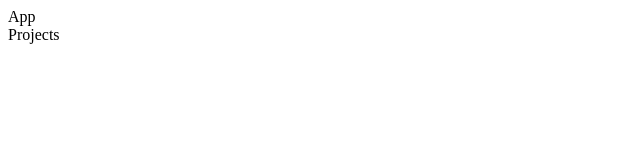
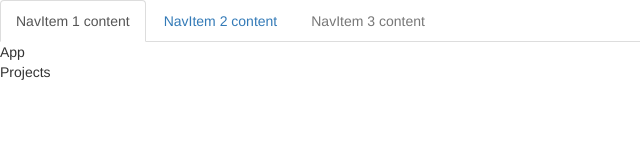
Before and after one commit to rewhsu/react-portfolio-website, a React app: page / in a window 1280 px wide. Shown: the whole page, without its empty margins (0-640 px from the left). Built offline with nearby package versions, Linux system fonts and the light colour scheme.

Commit message:
(develop) Implement working sample react bootstrap navbar

```diff
--- a/client/components/App.js
+++ b/client/components/App.js
@@ -1,10 +1,12 @@
 import React from 'react';
 import Projects from './Projects';
+import Navbar from './Navbar';
 
 export default class App extends React.Component {
   render() {
     return (
       <div>
+        <Navbar />
         App
         <Projects />
       </div>
--- a/client/components/Navbar.js
+++ b/client/components/Navbar.js
@@ -1,9 +1,17 @@
 import React from 'react';
+import { Nav, NavItem } from 'react-bootstrap';
 
 export default class Navbar extends React.Component {
+  handleSelect() {
+    alert('selected ' + selectedKey);
+  }
   render() {
     return (
-      <div>Navbar</div>
+      <Nav bsStyle="tabs" activeKey={1} onSelect={this.handleSelect}>
+        <NavItem eventKey={1} href="/home">NavItem 1 content</NavItem>
+        <NavItem eventKey={2} title="Item">NavItem 2 content</NavItem>
+        <NavItem eventKey={3} disabled>NavItem 3 content</NavItem>
+      </Nav>
     )
   }
 }
--- a/public/index.html
+++ b/public/index.html
@@ -2,6 +2,7 @@
 <html>
 <head>
   <title>App</title>
+  <link rel="stylesheet" href="https://maxcdn.bootstrapcdn.com/bootstrap/latest/css/bootstrap.min.css">
 </head>
 <body>
   <div id="app" />
```
